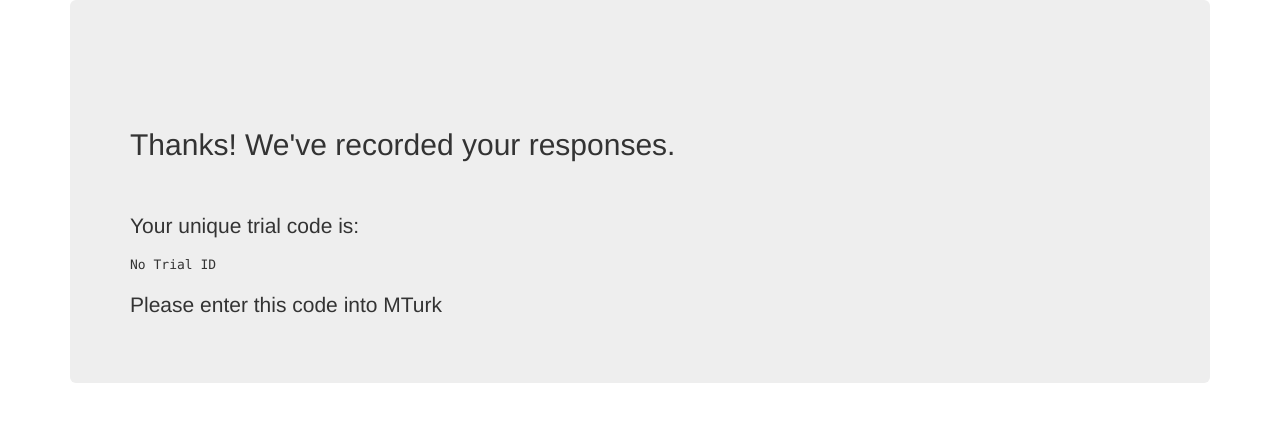
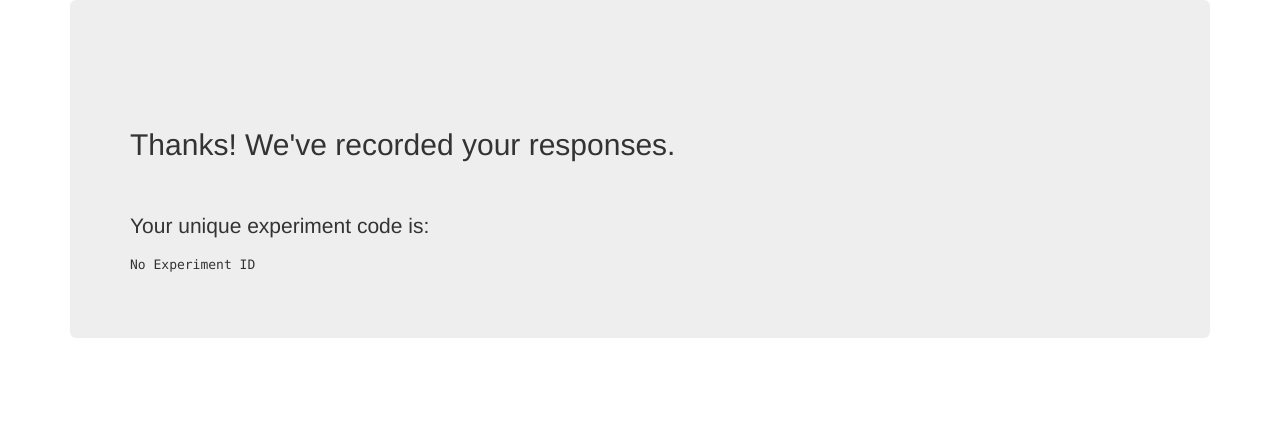
Before and after one commit to PeterMitrano/grouping, a Flask app: page /thankyou in a window 1280 px wide. Shown: the top 422 px of the page. Run offline with Flask 2, Linux system fonts and the light colour scheme; some libraries are stand-ins or nearby versions.

Commit message:
Fixes to interface
  - allow d to wrap-around
  - make space bar play/pause
  - fix pause/play bug by removing suspend listener
  - disable next when at least one marker is present
  - randomize samples using power distribution so less-listened samples are more likely to be selected
  - fix terminology. A trial is one sample, an experiment is one person
  - duration_seconds

```diff
--- a/interface/interface/interface.py
+++ b/interface/interface/interface.py
@@ -3,6 +3,7 @@ import os
 import urllib
 
 from bs4 import BeautifulSoup
+import numpy as np
 import shutil
 import sqlite3
 from collections import OrderedDict
@@ -159,7 +160,7 @@ def dump_db(outfile_name):
         print("=" * w)
 
     def print_response_db():
-        responses_cur = db.execute('SELECT id, url, stamp, trial_id, data FROM responses ORDER BY stamp DESC')
+        responses_cur = db.execute('SELECT id, url, stamp, experiment_id, data FROM responses ORDER BY stamp DESC')
         entries = responses_cur.fetchall()
 
         json_out = []
@@ -168,7 +169,7 @@ def dump_db(outfile_name):
         headers['id'] = 3
         headers['url'] = 20
         headers['stamp'] = 27
-        headers['trial_id'] = 13
+        headers['experiment_id'] = 13
         term_size = shutil.get_terminal_size((100, 20))
         total_width = term_size.columns
         headers['data'] = max(total_width - sum(headers.values()) - len(headers), 0)
@@ -185,12 +186,13 @@ def dump_db(outfile_name):
                 'id': entry[0],
                 'url': entry[1],
                 'stamp': str(entry[2]),
-                'trial_id': entry[3],
+                'experiment_id': entry[3],
                 'data': response
             })
             cols = [str(col) for col in entry]
             cols[1] = cols[1].strip(SAMPLES_URL_PREFIX)
             data = "["
+            print(response['final_response'])
             for d in response['final_response']:
                 s = "%0.2f, " % d['timestamp']
                 if len(data + s) > headers['data'] - 4:
@@ -201,8 +203,8 @@ def dump_db(outfile_name):
                 cols[-1] = data + "]"
             else:
                 cols[-1] = data[:-2] + "]"
-            if len(cols[3]) > headers['trial_id']:
-                cols[3] = cols[3][0:headers['trial_id'] - 3] + '...'
+            if len(cols[3]) > headers['experiment_id']:
+                cols[3] = cols[3][0:headers['experiment_id'] - 3] + '...'
             print(fmt.format(*cols))
         print("=" * total_width)
 
@@ -251,6 +253,21 @@ def remove_from_sample_db(sample, force=False):
 
     db.commit()
 
+
+def sample_new_urls(entries, samples_per_participant):
+    """ samples from a*x^a-1 """
+    a = 10
+    sample_indeces = []
+    while True:
+        idx = int(np.random.power(a) * entries.shape[0])
+        if idx not in sample_indeces:
+            sample_indeces.append(idx)
+        if len(sample_indeces) == samples_per_participant:
+            break
+    sample_indeces = np.array(sample_indeces)
+    return entries[sample_indeces]
+
+
 @app.teardown_appcontext
 def close_db(error):
     """Closes the database again at the end of the request."""
@@ -266,7 +283,7 @@ def responses():
     ip_addr = request.remote_addr
     stamp = datetime.now()
     metadata = req_data['metadata']
-    trial_id = req_data['trial_id']
+    experiment_id = req_data['experiment_id']
 
     sample_responses = req_data['responses']
     for idx, data in enumerate(sample_responses):
@@ -274,8 +291,8 @@ def responses():
         # sort the final response by timestamps for sanity
         sorted_final_response = sorted(data['final_response'], key=lambda d: d['timestamp'])
         data['final_response'] = sorted_final_response
-        db.execute('INSERT INTO responses (url, ip_addr, stamp, trial_id, metadata, data) VALUES (?, ?, ?, ?, ?, ?)',
-                   [url, ip_addr, stamp, trial_id, json.dumps(metadata), json.dumps(data)])
+        db.execute('INSERT INTO responses (url, ip_addr, stamp, experiment_id, metadata, data) VALUES (?, ?, ?, ?, ?, ?)',
+                   [url, ip_addr, stamp, experiment_id, json.dumps(metadata), json.dumps(data)])
 
     for sample in samples:
         db.execute('UPDATE samples SET count = count + 1 WHERE url= ?', [sample['url']])
@@ -384,17 +401,18 @@ def root():
 @app.route('/interface', methods=['GET'])
 def interface():
     db = get_db()
-    cur = db.execute('SELECT url, count FROM samples ORDER BY count ASC')
-    entries = cur.fetchall()
+    cur = db.execute('SELECT url, count FROM samples ORDER BY count DESC')
+    entries = np.array(cur.fetchall())
     samples_per_participant = int(request.args.get('samples_per_participant', DEFAULT_SAMPLES_PER_PARTICIPANT))
     if samples_per_participant <= 0 or samples_per_participant > 30:
         return render_template('error.html', reason='Number of samples per participant must be between 1 and 30')
-    elif len(entries) < samples_per_participant:
+    elif entries.shape[0] < samples_per_participant:
         return render_template('error.html', reason='Not samples available for response.')
     else:
-        samples = [{'url': e[0]} for e in entries[:samples_per_participant]]
+        # randomly sample according to a power distribution--samples with fewer weights are more likely to be chosen
+        urls_for_new_experiment = sample_new_urls(entries, samples_per_participant)
+        samples = [{'url': e[0]} for e in urls_for_new_experiment]
         return render_template('interface.html', samples=json.dumps(samples))
-
 
 if __name__ == '__main__':
     app.run()
--- a/interface/interface/schema.sql
+++ b/interface/interface/schema.sql
@@ -13,7 +13,7 @@ create table responses (
   url text not null,
   ip_addr text not null,
   stamp timestamp not null, -- the number of seconds since 1970-01-01 00:00:00 UTC
-  trial_id text not null,
+  experiment_id text not null,
   metadata text not null,
   data text not null
 );
--- a/interface/interface/static/common.css
+++ b/interface/interface/static/common.css
@@ -59,7 +59,7 @@ audio {
     padding: 10px;
 }
 
-#trial_id.code {
+#experiment_id.code {
     font-size: small;
     font-family: 'Lucida Console', Monaco, monospace;
 }
--- a/interface/interface/static/common.js
+++ b/interface/interface/static/common.js
@@ -1,4 +1,4 @@
-function generateTrialID() {
+function generateExperimentID() {
   let id = getRandomHex();
   for (let i = 0; i < 8; i++) {
     id += '::';
@@ -15,12 +15,12 @@ function getRandomHex() {
   return hex;
 }
 
-function getTrialID() {
+function getExperimentID() {
   let params = new URLSearchParams(window.location.search);
-  if (params.has('trial-id')) {
-    return params.get('trial-id');
+  if (params.has('experiment-id')) {
+    return params.get('experiment-id');
   }
-  return "No Trial ID";
+  return "No Experiment ID";
 }
 
 function copyToClipboard(element) {
--- a/interface/interface/templates/thankyou.html
+++ b/interface/interface/templates/thankyou.html
@@ -19,19 +19,19 @@
     <h2>Thanks! We've recorded your responses.</h2>
     <br>
     <br>
-    <p> Your unique trial code is:</p>
-    <p id="trial_id" class="code"></p>
-    <p> Please enter this code into MTurk</p>
+    <p> Your unique experiment code is:</p>
+    <p id="experiment_id" class="code"></p>
+    <!--<p> Please enter this code into MTurk</p>-->
   </div>
 </div>
 </body>
 <script>
-let id = getTrialID();
+let id = getExperimentID();
 if (id) {
-  document.getElementById('trial_id').innerHTML = id;
+  document.getElementById('experiment_id').innerHTML = id;
 }
 else {
-  document.getElementById('trial_id').innerHTML = 'Something went wrong :(';
+  document.getElementById('experiment_id').innerHTML = 'Something went wrong :(';
 }
 </script>
 </html>
--- a/interface/interface/templates/welcome.html
+++ b/interface/interface/templates/welcome.html
@@ -29,7 +29,7 @@
 </div>
 </body>
 <script>
-let id = generateTrialID();
-$("#begin_button").attr('href', "survey?trial-id=" + id + "&samples_per_participant=" + {{samples_per_participant}});
+let id = generateExperimentID();
+$("#begin_button").attr('href', "survey?experiment-id=" + id + "&samples_per_participant=" + {{samples_per_participant}});
 </script>
 </html>
--- a/sample_generator/sample_generator.py
+++ b/sample_generator/sample_generator.py
@@ -51,6 +51,7 @@ def main():
     parser.add_argument('--workers', '-w', default=1, type=int, help="number of workers to use")
     parser.add_argument('--sample-percentage', '-n', type=float, default=0.25, help="percentage of samples")
     parser.add_argument('--noise', action='store_true', help='add noise')
+    parser.add_argument('--seed', type=int, help='seed the random number generation')
     args = parser.parse_args()
 
     if not os.path.isdir(args.outdir):
```
Also changed, not shown: interface/interface/static/interface.js (+48 -15 lines), interface/interface/templates/interface.html (+7 -7 lines), interface/interface/templates/survey.html (+6 -6 lines).
